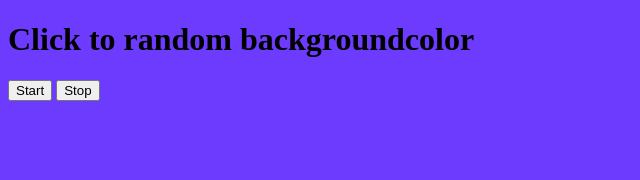
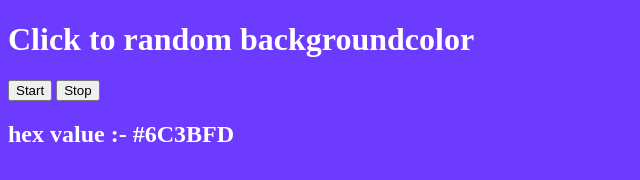
Before and after one commit to riteshkrm/randomBcgChange, a plain HTML site: page index.html in a window 1280 px wide. Both pictures are taken after a click on the button "Start". Shown: the whole page, without its empty margins (0-640 px from the left). Drawn offline with Linux system fonts and the light colour scheme.

Commit message:
Add display hex value

```diff
--- a/index.html
+++ b/index.html
@@ -7,12 +7,12 @@
     <title>Random bgc</title>
 </head>
 
-<body>
-
+<body style="background-color: #808080 ; color: #fff;">
     <h1>Click to random backgroundcolor</h1>
     <button class="button" id="start">Start</button>
     <button class="button" id="stop">Stop</button>
 
+    <h2>hex value :- <span class="colorValueDisplay"></span></h2>
     <script src="./script.js"></script>
 </body>
 
--- a/script.js
+++ b/script.js
@@ -1,12 +1,15 @@
 const body = document.querySelector("body");
 const start = document.querySelector("#start");
 const stop = document.querySelector("#stop");
+
 
 const randomColor = () => {
   const hex = "0123456789ABCDEF";
   let color = "#";
   for (let i = 0; i < 6; i++) {
     color += hex[Math.floor(Math.random() * 16)];
+
+    document.querySelector('.colorValueDisplay').innerHTML = color;
   }
   return color;
 };
```
